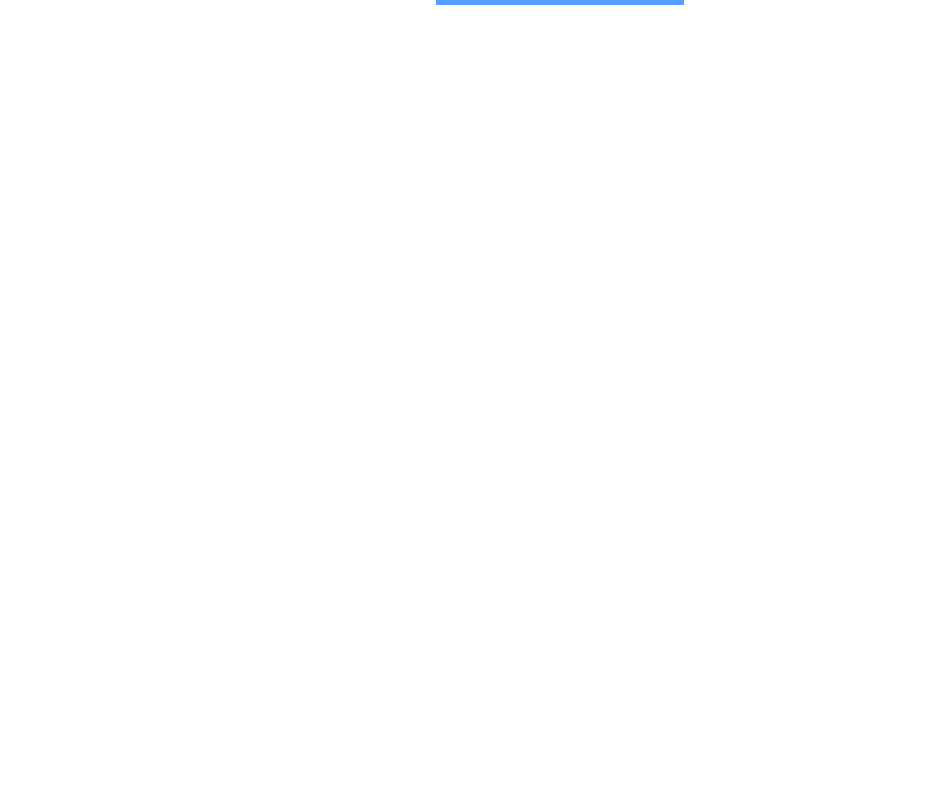
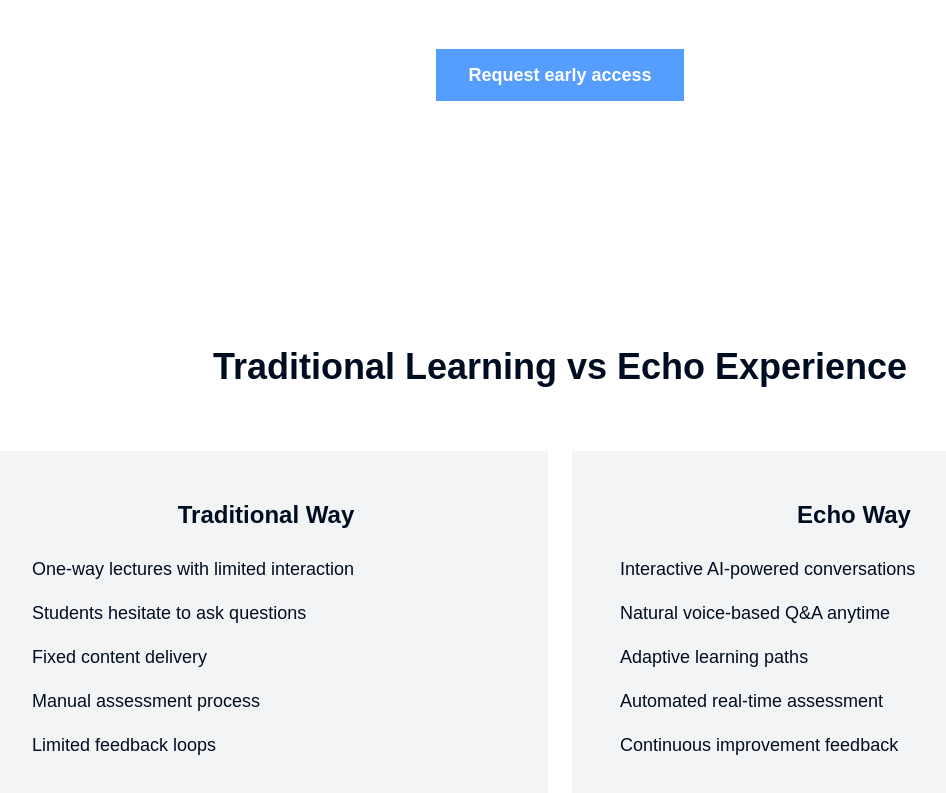
Before and after one commit to 10xR-AI/try-echo, a Next.js app: page / in a window 1280 px wide. Shown: the part 549-1342 px from the top of the page, without its empty margins (80-1026 px from the left). Before the commit the page ends 800 px from the top, so only its background shows below. Built offline with nearby package versions, Linux system fonts and the light colour scheme.

Commit message:
comparision section

```diff
--- /dev/null
+++ b/app/components/ComparisionSection.tsx
@@ -0,0 +1,59 @@
+export default function ComparisonSection() {
+    return (
+      <section className="py-16 md:py-24 bg-white">
+        <div className="container mx-auto px-4">
+          {/* Section Title */}
+          <h2 className="text-3xl md:text-4xl font-bold text-rich-black text-center mb-12 md:mb-16">
+            Traditional Learning vs Echo Experience
+          </h2>
+
+          {/* Comparison Grid */}
+          <div className="grid md:grid-cols-2 gap-6 max-w-6xl mx-auto">
+            {/* Traditional Way */}
+            <div className="bg-gray-100 p-8 md:p-12 rounded-lg">
+              <h3 className="text-2xl font-bold text-rich-black mb-6 text-center">Traditional Way</h3>
+              <ul className="space-y-4">
+                <li className="flex items-start">
+                  <span className="text-lg text-rich-black">One-way lectures with limited interaction</span>
+                </li>
+                <li className="flex items-start">
+                  <span className="text-lg text-rich-black">Students hesitate to ask questions</span>
+                </li>
+                <li className="flex items-start">
+                  <span className="text-lg text-rich-black">Fixed content delivery</span>
+                </li>
+                <li className="flex items-start">
+                  <span className="text-lg text-rich-black">Manual assessment process</span>
+                </li>
+                <li className="flex items-start">
+                  <span className="text-lg text-rich-black">Limited feedback loops</span>
+                </li>
+              </ul>
+            </div>
+
+            {/* Echo Way */}
+            <div className="bg-gray-100 p-8 md:p-12 rounded-lg">
+              <h3 className="text-2xl font-bold text-rich-black mb-6 text-center">Echo Way</h3>
+              <ul className="space-y-4">
+                <li className="flex items-start">
+                  <span className="text-lg text-rich-black">Interactive AI-powered conversations</span>
+                </li>
+                <li className="flex items-start">
+                  <span className="text-lg text-rich-black">Natural voice-based Q&A anytime</span>
+                </li>
+                <li className="flex items-start">
+                  <span className="text-lg text-rich-black">Adaptive learning paths</span>
+                </li>
+                <li className="flex items-start">
+                  <span className="text-lg text-rich-black">Automated real-time assessment</span>
+                </li>
+                <li className="flex items-start">
+                  <span className="text-lg text-rich-black">Continuous improvement feedback</span>
+                </li>
+              </ul>
+            </div>
+          </div>
+        </div>
+      </section>
+    )
+  }
--- a/app/components/LandingPage.tsx
+++ b/app/components/LandingPage.tsx
@@ -7,8 +7,8 @@
       <div className="container mx-auto px-4 py-12 md:py-24">
         <div className="flex flex-col items-center text-center">
           {/* Logo */}
-          <div className="mb-16 md:mb-24">
-            Echo.
+          <div className="mb-16 md:mb-24 text-[80px] text-[#559EFF] font-bold">
+            echo.
           </div>
 
           {/* Headline */}
--- a/app/page.tsx
+++ b/app/page.tsx
@@ -1,10 +1,12 @@
 
+import ComparisionSection from "./components/ComparisionSection";
 import LandingPage from "./components/LandingPage";
 
 export default function Home() {
   return (
     <div>
       <LandingPage />
+      <ComparisionSection />
     </div>
   );
 }
```
